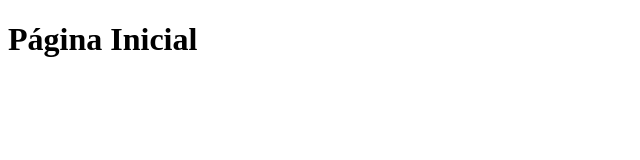
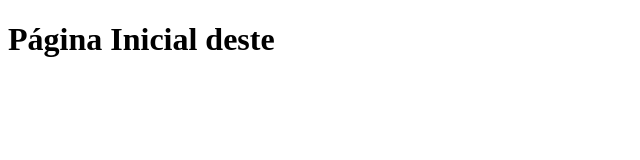
Before and after one commit to amorim66/ideia-unica, a Next.js app: page / in a window 1280 px wide. Shown: the top 160 px of the page, without its empty margins (0-640 px from the left). Built offline with nearby package versions, Linux system fonts and the light colour scheme.

Commit message:
comentário

```diff
--- a/pages/index.js
+++ b/pages/index.js
@@ -1,7 +1,7 @@
 import { useState } from 'react';
 
 function Home(){
-    return <h1>Página Inicial</h1>
+    return <h1>Página Inicial deste</h1>
 }
 
 export default Home
```
